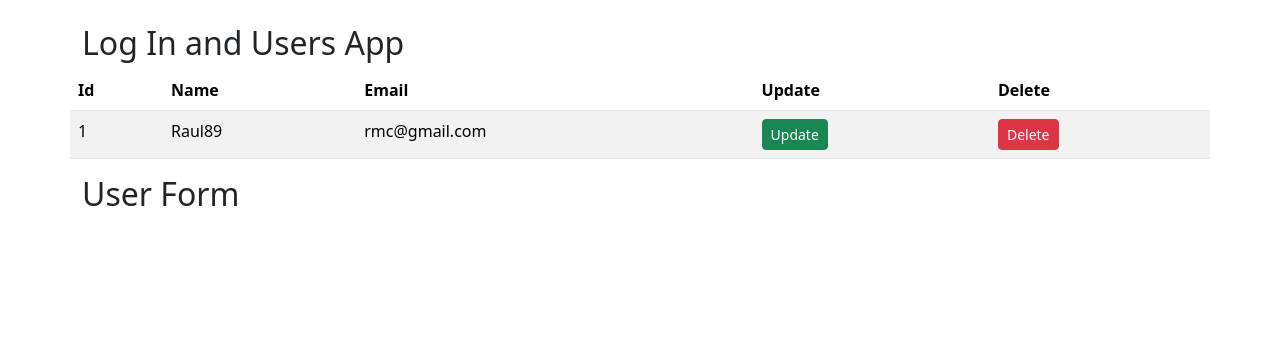
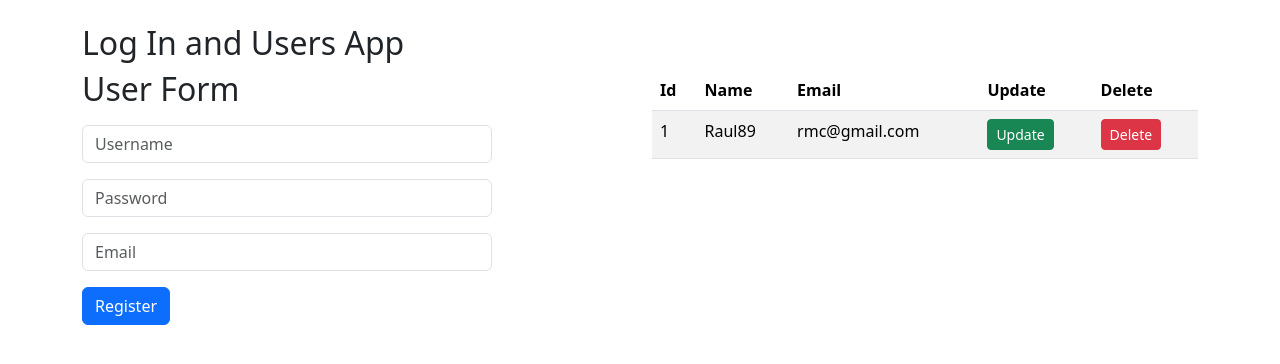
Before and after one commit to RaulMC89/6-user-app, a React (Vite) app in the folder 6-user-app/: page / in a window 1280 px wide. Shown: the top 364 px of the page. Built offline with nearby package versions, Linux system fonts and the light colour scheme.

Commit message:
Implementacion del formulario en UserForm

```diff
--- a/6-user-app/src/UsersApp.jsx
+++ b/6-user-app/src/UsersApp.jsx
@@ -15,12 +15,12 @@ export const UsersApp = () => {
     return (
         <div className="container my-4">
             <h2>Log In and Users App</h2>
-            <div className="col">
-                <div className="row">
+            <div className="row">
+                <div className="col">
+                    <UserForm />
+                </div>
+                <div className="col">
                     <UsersList users={initialUsers}/>
-                </div>
-                <div className="row">
-                    <UserForm />
                 </div>
             </div>
         </div>
--- a/6-user-app/src/components/UserForm.jsx
+++ b/6-user-app/src/components/UserForm.jsx
@@ -1,8 +1,58 @@
+import { useState } from "react";
+const initialUserForm = {
+    username: '',
+    password: '',
+    email: '',
+}
+
 export const UserForm = () => {
+
+    const [userForm, setUserForm] = useState(initialUserForm);
+
+    const { username, password, email } = userForm;
+
+    const oninputChange = ({ target }) => {
+        const {name, value} = target;
+        setUserForm({
+            ...userForm,
+            [name]: value,
+        })
+    }
+
+    const onSubmit = (event) => {
+        event.preventDefault();
+
+        if(!username || !password || !email){
+            alert('Debe rellenar los todos los campos del formulario');
+        }
+        setUserForm(initialUserForm);
+    }
+
     return (<>
         <h2>User Form</h2>
-        <form>
-
+        <form onSubmit={onSubmit}>
+            <input
+                className="form-control my-3 w-75"
+                placeholder="Username"
+                name="username"
+                value={username}
+                onChange={oninputChange} />
+            <input
+                className="form-control my-3 w-75"
+                placeholder="Password"
+                name="password"
+                onChange={oninputChange}
+                value={password}
+                type="password" />
+            <input
+                className="form-control my-3 w-75"
+                placeholder="Email"
+                onChange={oninputChange}
+                value={email}
+                name="email" />
+            <button
+                type="submit"
+                className="btn btn-primary">Register</button>
         </form>
     </>);
 }
```
